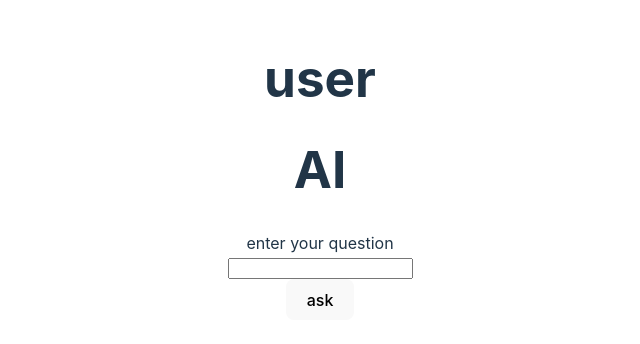
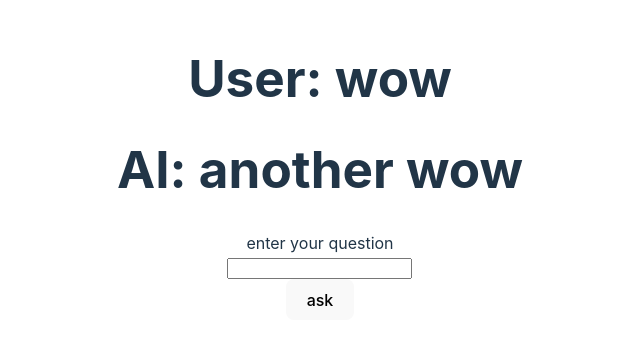
Before and after one commit to tair18oz/personal-chat-bot, a React (Vite) app in the folder personal-assistant/: page / in a window 1280 px wide. Shown: the part 232-576 px from the top of the page, without its empty margins (320-960 px from the left). Built offline with nearby package versions, Linux system fonts and the light colour scheme.

Commit message:
wow its works

```diff
--- a/personal-assistant/src/App.tsx
+++ b/personal-assistant/src/App.tsx
@@ -4,14 +4,15 @@ import UserInput from "./Components/UserInput";
 import AiMessage from "./Components/AiMessage";
 import UserMessage from "./Components/UserMessage";
 
-export type message = {
+type message = {
     role: string;
     content: string;
-}[];
+};
+export type Messages = message[];
 
 export default function App() {
     const [userQuestion, setUserQuestion] = useState<string>("");
-    const [messages, setMessages] = useState<message>([
+    const [messages, setMessages] = useState<Messages>([
         { role: "user", content: "wow" },
         { role: "assistant", content: "another wow" },
     ]);
@@ -20,13 +21,13 @@ export default function App() {
     <>
       {messages.map((message, i) =>
         i % 2 === 0 ? (
-          <UserMessage setMessages={setMessages} />
+          <UserMessage index={i} messages={messages}  />
         ) : (
-          <AiMessage setMessages={setMessages} />
+          <AiMessage index={i} messages={messages} />
         )
       )}
 
-            <UserInput setUserQuestion={setUserQuestion} setMessages={setMessages} />
+            <UserInput setUserQuestion={setUserQuestion} setMessages={setMessages} userQuestion={userQuestion} />
         </>
     );
 }
--- a/personal-assistant/src/Components/AiMessage.tsx
+++ b/personal-assistant/src/Components/AiMessage.tsx
@@ -1,13 +1,14 @@
-import { message } from "../App";
+import { Messages } from "../App";
 
 interface AiMessageProps {
-    setMessages: message
+  index: number,
+  messages: Messages
 }
 
-const AiMessage = ({ setMessages }:AiMessageProps) => {
+const AiMessage = ({ index, messages }:AiMessageProps) => {
   return (
     <>
-      <h1>AI</h1>
+      <h1>AI: {messages[index].content}</h1>
     </>
   );
 };
--- a/personal-assistant/src/Components/UserInput.tsx
+++ b/personal-assistant/src/Components/UserInput.tsx
@@ -1,29 +1,42 @@
 import React from "react";
-import { message } from "../App";
+import { Messages } from "../App";
 
-interface UserInput {
+interface UserInputProps {
   setUserQuestion: React.Dispatch<React.SetStateAction<string>>;
-  setMessages: React.Dispatch<React.SetStateAction<message>>;
+  setMessages: React.Dispatch<React.SetStateAction<Messages>>;
+  userQuestion: string;
 }
 
-const UserInput = ({ setUserQuestion, setMessages }) => {
-  const handleAsk = (e) => {
-    setUserQuestion(e.target.value);
-    setMessages((prev: message[]) =>
-      prev.push({
+const UserInput = ({
+  setUserQuestion,
+  setMessages,
+  userQuestion,
+}: UserInputProps) => {
+  const handleAsk = (e: React.MouseEvent<HTMLButtonElement, MouseEvent>) => {
+    e.preventDefault();
+    setMessages((prev: Messages) => [
+      ...prev,
+      {
         role: "user",
-        content: e.target.value,
-      })
-    );
+        content: userQuestion,
+      },
+    ]);
   };
 
   return (
     <>
-      <label htmlFor="UserMessage">enter your question</label>
-      <br />
-      <input type="text" id="UserMessage" name="UserMessage" />
-      <br />
-      <button onClick={(e) => handleAsk(e)}>ask</button>
+      <form>
+        <label htmlFor="UserMessage">enter your question</label>
+        <br />
+        <input
+          type="text"
+          id="UserMessage"
+          name="UserMessage"
+          onChange={(e) => setUserQuestion(e.target.value)}
+        />
+        <br />
+        <button onClick={(e) => handleAsk(e)}>ask</button>
+      </form>
     </>
   );
 };
--- a/personal-assistant/src/Components/UserMessage.tsx
+++ b/personal-assistant/src/Components/UserMessage.tsx
@@ -1,14 +1,15 @@
-import { message } from "../App";
+import { Messages } from "../App";
 
 interface userMessageProps {
-    setMessages: message
+  index: number;
+    messages: Messages
 }
 
-const UserMessage = ({ setMessages }:userMessageProps) => {
+const UserMessage = ({ index, messages }:userMessageProps) => {
   return (
     <>
-      <h1>user</h1>
-    </>
+      <h1>User: {messages[index].content}</h1>
+      </>
   );
 };
 export default UserMessage;
```
